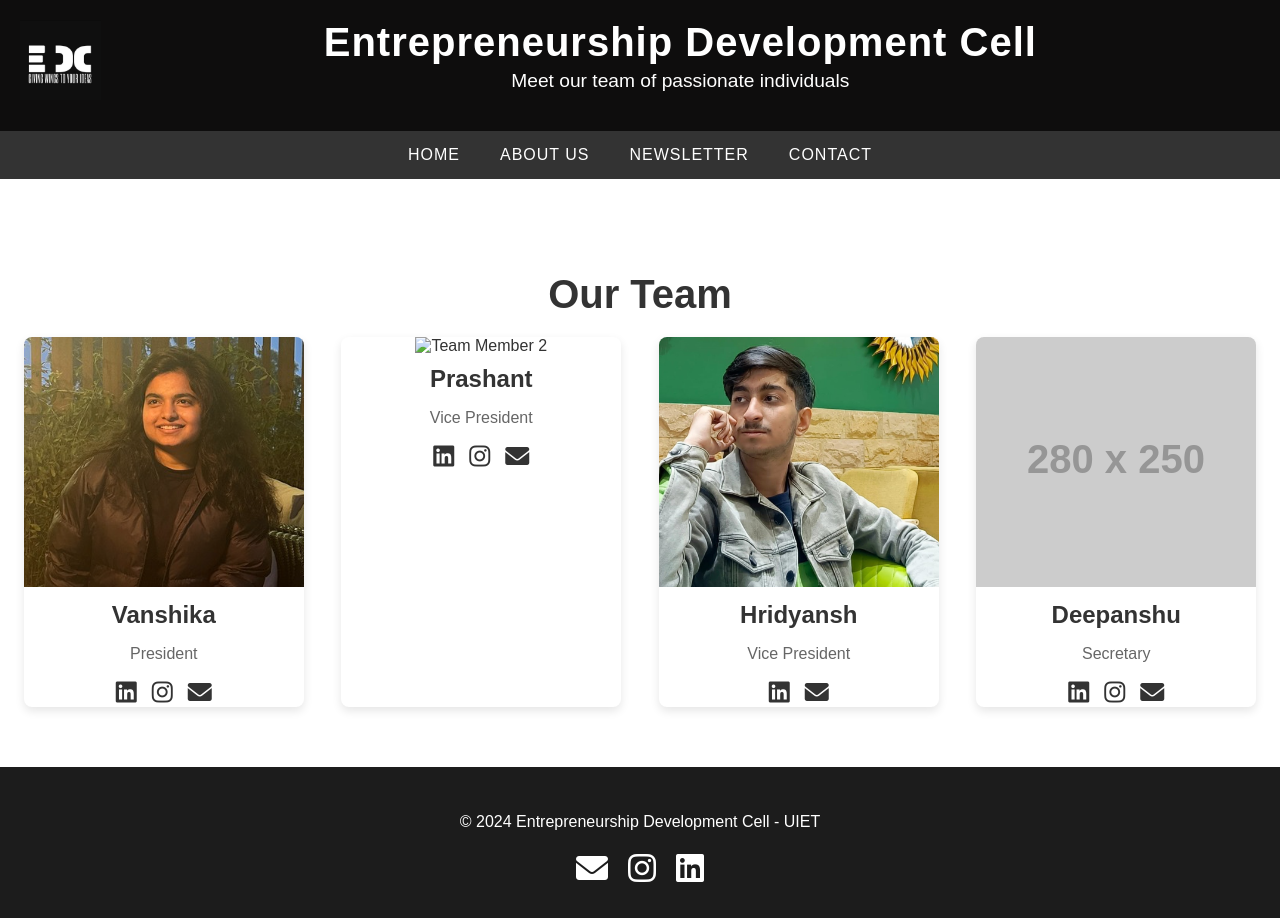
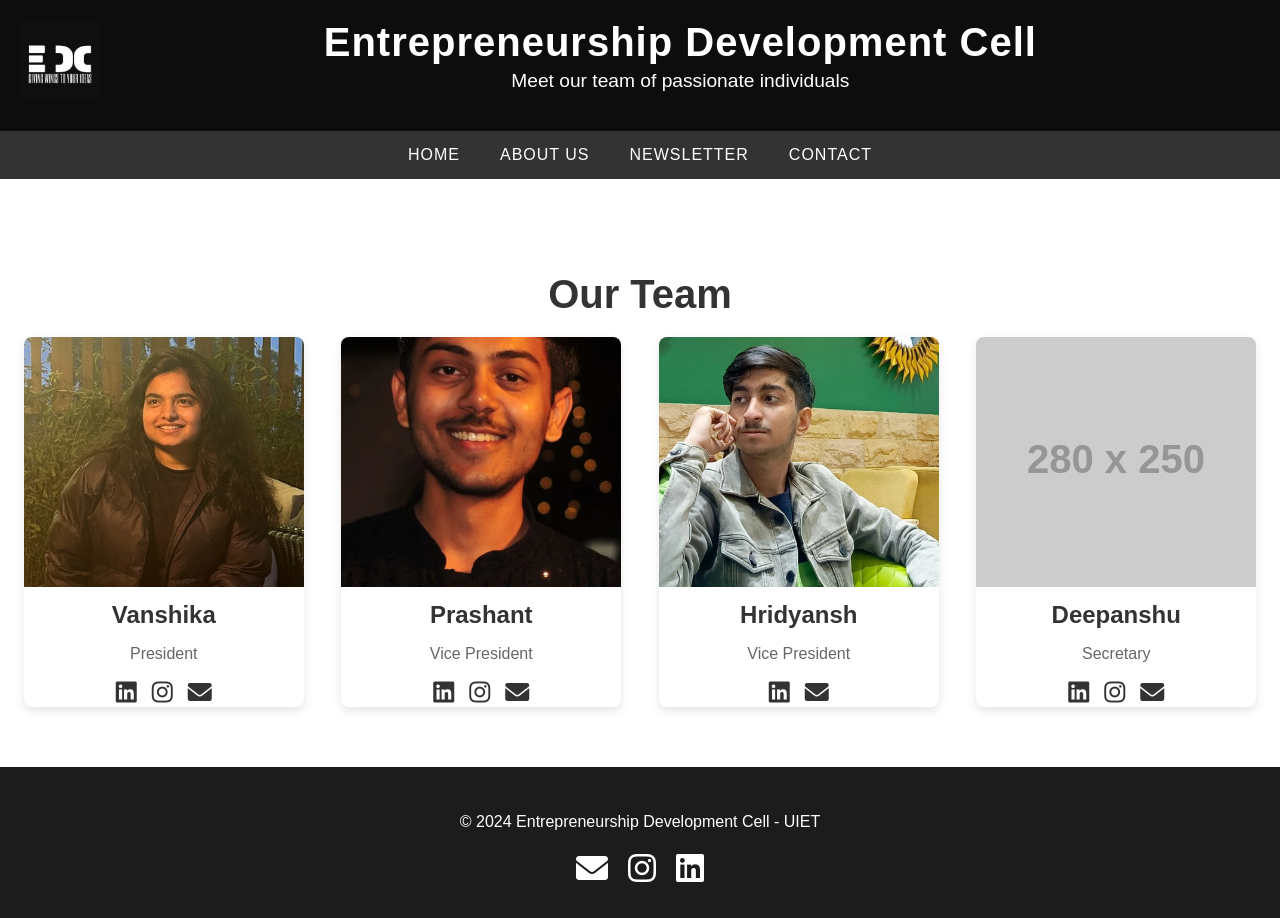
Before and after one commit to Nidhiverma04/EDC, a plain HTML site: page team.html in a window 1280 px wide. Drawn offline with Linux system fonts and the light colour scheme; placeholder pictures from the web are drawn by us.

Commit message:
Update team.html

```diff
--- a/team.html
+++ b/team.html
@@ -182,7 +182,7 @@
             </div>
 
             <div class="team-card">
-                <img src="h1.png" alt="Team Member 2">
+                <img src="prashant.png" alt="Team Member 2">
                 <h3>Prashant</h3>
                 <p>Vice President</p>
                 <div class="social-icons">
```
